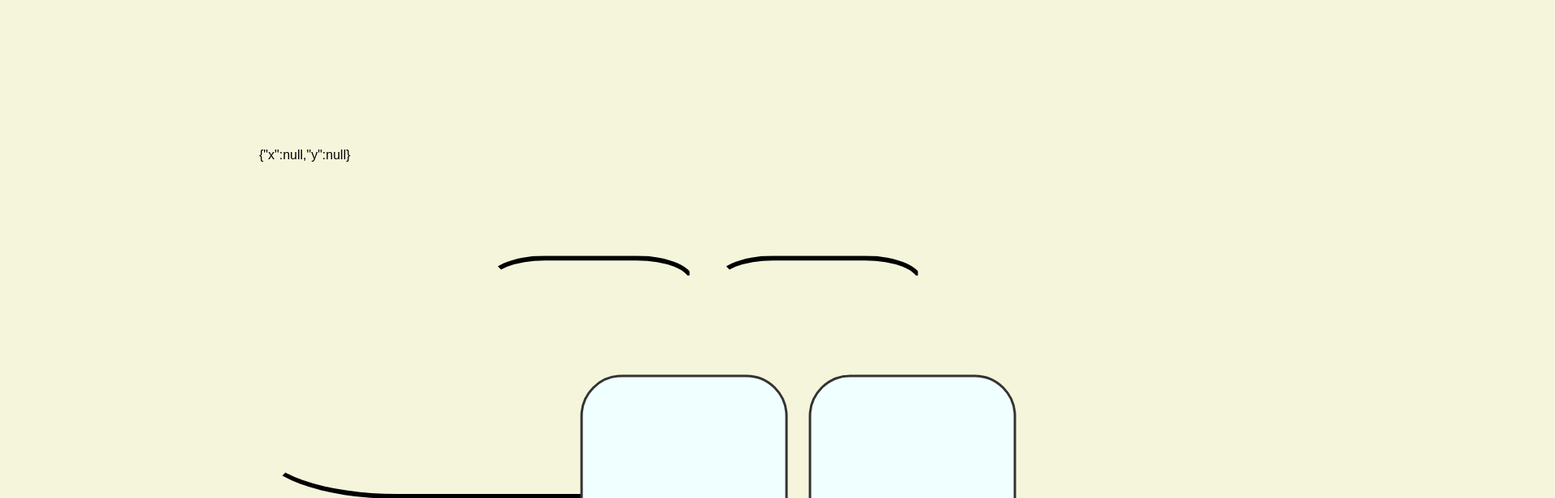
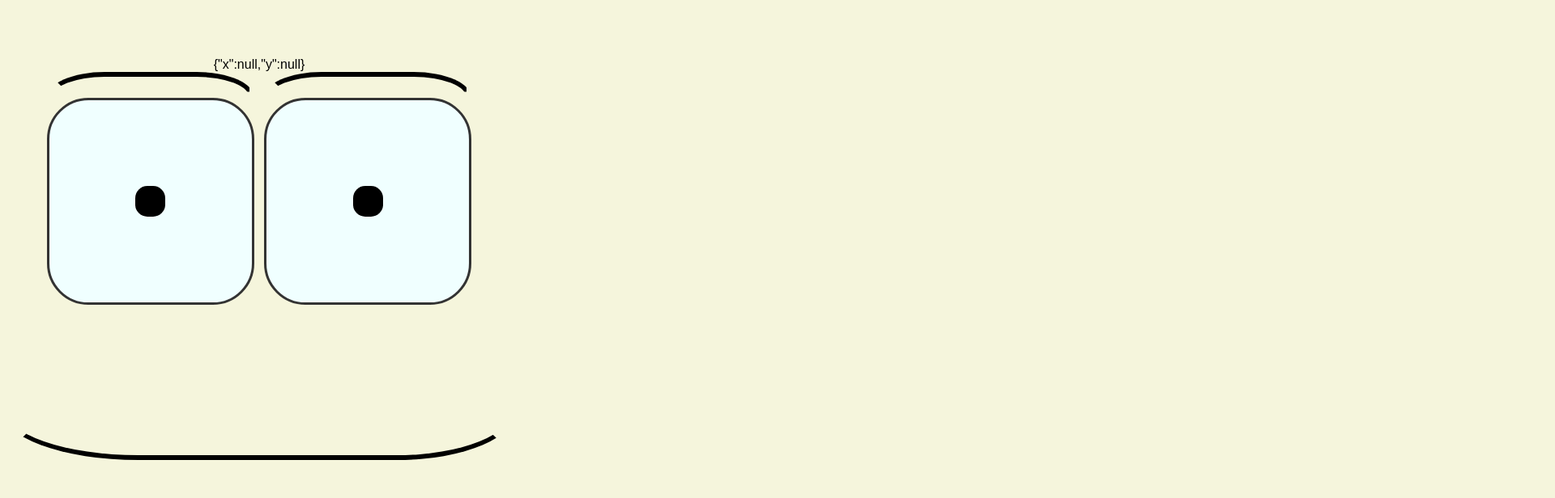
Before and after one commit to mkuenzl/animate-cursor, a React (Create React App) app: page / in a window 1280 px wide. Shown: the top 616 px of the page at 81% size, 1920 px wide, since content can reach past the window. Built offline with nearby package versions, Linux system fonts and the light colour scheme.

Commit message:
changed container proportions from vw to %, added reference position of the outer container

```diff
--- a/src/components/Face.css
+++ b/src/components/Face.css
@@ -2,30 +2,40 @@
     display: flex;
     justify-content: center;
     align-items: center;
-    min-height: 100vh;
-    max-width: 100vw;
+    height: var(--width);
+    width: var(--width);
 }
 
 .face  {
+    height: 100%;
+    width: 100%;
     display: flex;
+    justify-content: center;
+    align-items: center;
     flex-direction: column;
 }
 
 .eyebrows {
     display: flex;
     flex-direction: row;
-    gap: 2vw;
+    width: 100%;
+    height: 5%;
+    gap: 2%;
     justify-content: center;
 }
 
 .eyes{
+    width: 100%;
+    height: 50%;
     display: flex;
     flex-direction: row;
     justify-content: center;
-    gap: 2vw;
+    gap: 2%;
 }
 
 .mouths{
+    width: 100%;
+    height: 20%;
     display: flex;
     flex-direction: column;
     justify-content: center;
--- a/src/components/Face.jsx
+++ b/src/components/Face.jsx
@@ -9,7 +9,7 @@ function Face() {
 
 	return (
 		<div className="container">
-			<div className="face">
+			<div className="face" ref={setPosition}>
 				{JSON.stringify(mousePosition)}
 				<div className="eyebrows">
 					<Eyebrow />
@@ -28,6 +28,37 @@ function Face() {
 }
 
 export default Face;
+
+function setPosition(el) {
+	// el can be null - see https://reactjs.org/docs/refs-and-the-dom.html#caveats-with-callback-refs
+	if (!el) return;
+
+	const responsiveX = (
+		el.getBoundingClientRect().x / window.innerWidth
+	).toFixed(2);
+	const responsiveY = (
+		el.getBoundingClientRect().y / window.innerHeight
+	).toFixed(2);
+
+	console.log(window.innerHeight);
+
+	const containerCenterX = (
+		el.getBoundingClientRect().width / 2 / window.innerWidth +
+		Number(responsiveX)
+	).toFixed(2);
+	console.log(containerCenterX);
+
+	const containerCenterY = (
+		el.getBoundingClientRect().width / 2 / window.innerHeight +
+		Number(responsiveY)
+	).toFixed(2);
+	console.log(containerCenterY);
+
+	const root = document.getElementById("root");
+
+	root.style.setProperty("--positionX", containerCenterX);
+	root.style.setProperty("--positionY", containerCenterY);
+}
 
 function useMousePosition() {
 	const [mousePosition, setMousePosition] = useState({ x: null, y: null });
--- a/src/components/features/Eye.css
+++ b/src/components/features/Eye.css
@@ -8,11 +8,11 @@
 
 .eyebrow {
     display: flex;
-    width:20vw; height: 2.5vw;
+    width:40%; height: 100%;
     border:solid 0.5vw #000;
     border-color: #000 transparent transparent transparent;
     border-radius: 50%/4.5vw 4.5vw 0 0;
-    transform: translate(calc(0% + 4vw * (var(--x) - 0.5)), calc(-0% + 2vw * (var(--y) - 0.5)));
+    transform: translate(calc(0% + var(--width) * 0.075 * (var(--x) - 0.5)), calc(-0% + var(--width) * 0.05 * (var(--y) - 0.5)));
 }
 
 .eye {
@@ -21,22 +21,28 @@
     background-repeat: no-repeat;
     background-position: center center;
     background-size: cover; */
-    width: 20vw;
-    height: 20vw;
+    width: 40%;
+    height: 80%;
     border: 0.25vw solid #333;
     align-items: center;
     justify-content: center;
     background-color: azure;
     border-radius: 20%;
-    transform: translate(calc(0% + 6vw * (var(--x) - 0.5)), calc(-0% + 4vw * (var(--y) - 0.5)));
+    transform: translate(calc(0% + var(--width) * 0.10 * (var(--x) - 0.5)), calc(-0% + var(--width) * 0.08 * (var(--y) - 0.5)));
 }
 
+/* position of container --positionX --positionY
+var(--x) is mouse position
+var(--x) - 0,5 sets x at the middle of the screen to 0
+*/
+
+
 .tracker {
-    width: 2vw;
-    height: 2vw;
+    width: 15%;
+    height: 15%;
     border-radius: 40%;
     background-color: black;
-    transform: translate(calc(0%  + 15vw * (var(--x) - 0.5)), calc(-0% + 10vw * (var(--y) - 0.5)));
+    transform: translate(calc(0%  + var(--width) * 0.25 * calc(var(--x) - var(--positionX))), calc(-0% + var(--width) * 0.20 * calc(var(--x) - var(--positionY))));
 }
 
 @media screen and (max-width: 480px) {
--- a/src/components/features/Mouth.css
+++ b/src/components/features/Mouth.css
@@ -1,7 +1,7 @@
 .mouth{
     display: flex;
-    width:50vw; height:10vw;
+    width:100%; height:100%;
     border:solid 0.5vw #000;
     border-color: transparent transparent #000 transparent;
-    border-radius: 0 0 24vw 40%/7.5vw;
+    border-radius: 0 0 17.5vw 40%/7.5vw;
   }
--- a/src/index.css
+++ b/src/index.css
@@ -11,26 +11,19 @@
 
 /* Defines all css variables across the project - can be used anywhere with var() */
 :root {
-  --x: 5;
-  --y: 5;
+  --width: 50vw;
+  --positionX: 5px;
+  --positionY: 5px;
+  --x: 5px;
+  --y: 5px;
+  --container-width-lg: 75%;
+  --container-width-md: 86%;
+  --container-width-sm: 90%;
 }
 
 /* Gives the page a smooth scrolling look */
 html {
   scroll-behavior: smooth;
-}
-
-
-/* Added font family and background picture */
-/* removes standard styles across browsers */
-* {
-  margin: 0;
-  padding: 0;
-  border: 0;
-  outline: 0;
-  box-sizing: border-box;
-  list-style: none;
-  text-decoration: none;
 }
 
 body {
@@ -39,14 +32,8 @@ body {
   font-family: 'Poppins', sans-serif;
   background: beige;
   display: flex;
-  justify-content: center;
-  align-items: center;
-  min-height: 100%;
-  max-width: 100%;
+  /* justify-content: center;
+  align-items: center;*/
+  min-height: 100vh;
+  max-width: 100vw;
 }
-
-:root {
-  --container-width-lg: 75%;
-  --container-width-md: 86%;
-  --container-width-sm: 90%;
-}
```
